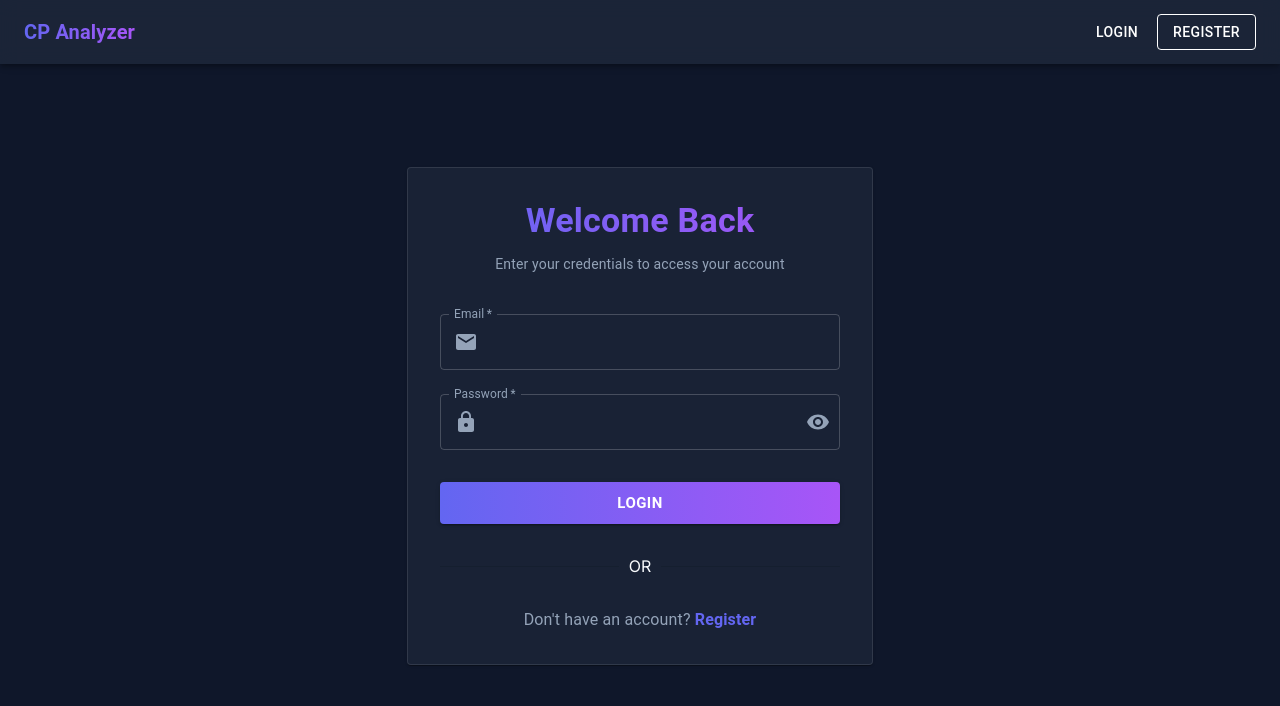
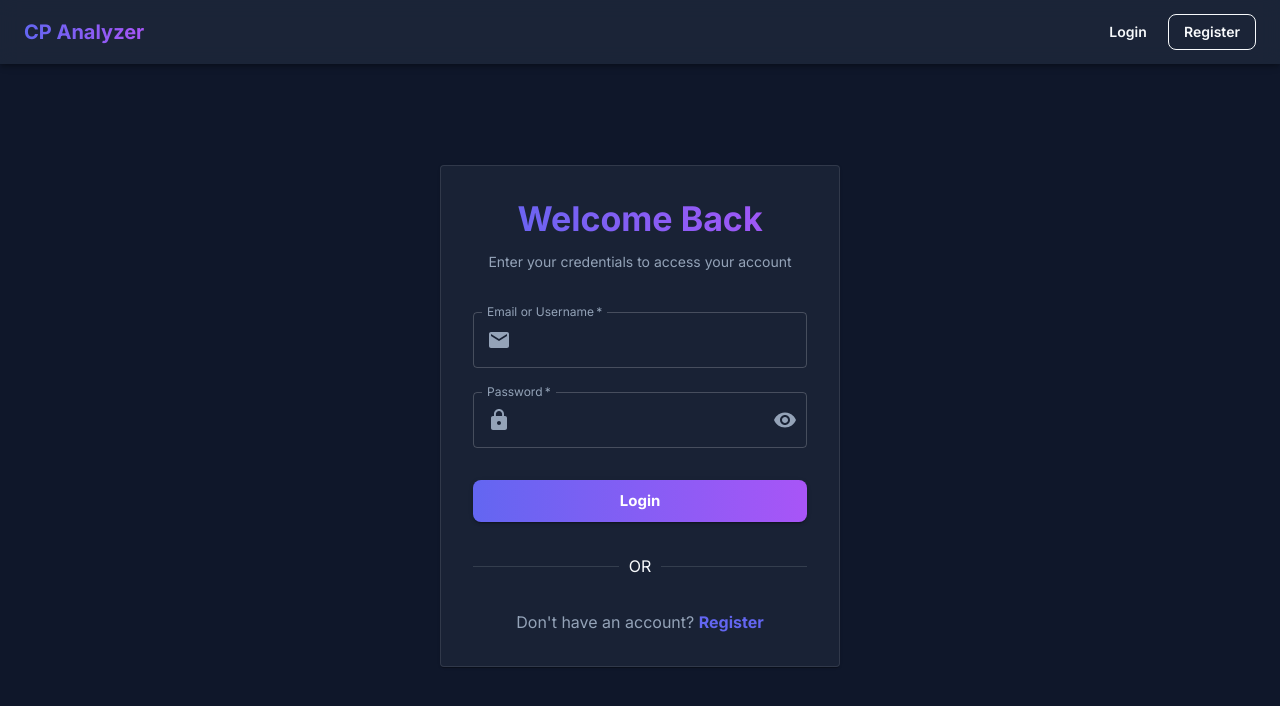
Before and after one commit to Harikrushn9118/cp-hub, a React (Vite) app in the folder client/: page /login in a window 1280 px wide. Shown: the top 706 px of the page. Built offline with nearby package versions, Linux system fonts and the light colour scheme.

Commit message:
improve text visibility with dark theme and chart tooltips

```diff
--- a/client/src/context/AuthContext.jsx
+++ b/client/src/context/AuthContext.jsx
@@ -30,8 +30,8 @@ export const AuthProvider = ({ children }) => {
             console.error('Error fetching profile:', error);
             // If token is invalid, clear it
             if (error.response?.status === 401) {
-            localStorage.removeItem('token');
-            delete axios.defaults.headers.common['Authorization'];
+                localStorage.removeItem('token');
+                delete axios.defaults.headers.common['Authorization'];
             }
             throw error;
         } finally {
@@ -39,8 +39,8 @@ export const AuthProvider = ({ children }) => {
         }
     };
 
-    const login = async (email, password) => {
-        const res = await axios.post(`${API_URL}/auth/login`, { email, password });
+    const login = async (email, password, username) => {
+        const res = await axios.post(`${API_URL}/auth/login`, { email, password, username });
         const { token, ...userData } = res.data;
         // Store token - will persist for 6 hours (handled by backend JWT expiration)
         localStorage.setItem('token', token);
--- a/client/src/main.jsx
+++ b/client/src/main.jsx
@@ -1,16 +1,21 @@
 import React from 'react';
 import ReactDOM from 'react-dom/client';
 import { BrowserRouter } from 'react-router-dom';
+import { ThemeProvider, CssBaseline } from '@mui/material';
 import { AuthProvider } from './context/AuthContext';
 import App from './App';
+import theme from './theme';
 import './index.css';
 
 ReactDOM.createRoot(document.getElementById('root')).render(
     <React.StrictMode>
-        <BrowserRouter>
-            <AuthProvider>
-                <App />
-            </AuthProvider>
-        </BrowserRouter>
+        <ThemeProvider theme={theme}>
+            <CssBaseline />
+            <BrowserRouter>
+                <AuthProvider>
+                    <App />
+                </AuthProvider>
+            </BrowserRouter>
+        </ThemeProvider>
     </React.StrictMode>
 );
--- a/client/src/pages/Dashboard.jsx
+++ b/client/src/pages/Dashboard.jsx
@@ -174,7 +174,10 @@ const Dashboard = () => {
                                 <CartesianGrid strokeDasharray="3 3" stroke="rgba(255,255,255,0.1)" />
                                 <XAxis dataKey="date" stroke="#94a3b8" />
                                 <YAxis stroke="#94a3b8" domain={['auto', 'auto']} />
-                                <Tooltip contentStyle={{ backgroundColor: '#1e293b', border: 'none' }} />
+                                <Tooltip
+                                    contentStyle={{ backgroundColor: '#1e293b', border: '1px solid rgba(255,255,255,0.1)', borderRadius: '8px', color: '#f8fafc' }}
+                                    itemStyle={{ color: '#f8fafc' }}
+                                />
                                 <Line type="monotone" dataKey="newRating" stroke="#6366f1" strokeWidth={2} dot={false} />
                             </LineChart>
                         </ResponsiveContainer>
@@ -198,7 +201,10 @@ const Dashboard = () => {
                                         <Cell key={`cell-${index}`} fill={COLORS[index % COLORS.length]} />
                                     ))}
                                 </Pie>
-                                <Tooltip contentStyle={{ backgroundColor: '#1e293b', border: 'none' }} />
+                                <Tooltip
+                                    contentStyle={{ backgroundColor: '#1e293b', border: '1px solid rgba(255,255,255,0.1)', borderRadius: '8px', color: '#f8fafc' }}
+                                    itemStyle={{ color: '#f8fafc' }}
+                                />
                                 <Legend />
                             </PieChart>
                         </ResponsiveContainer>
@@ -212,7 +218,11 @@ const Dashboard = () => {
                                 <CartesianGrid strokeDasharray="3 3" stroke="rgba(255,255,255,0.1)" />
                                 <XAxis dataKey="name" stroke="#94a3b8" />
                                 <YAxis stroke="#94a3b8" />
-                                <Tooltip contentStyle={{ backgroundColor: '#1e293b', border: 'none' }} />
+                                <Tooltip
+                                    contentStyle={{ backgroundColor: '#1e293b', border: '1px solid rgba(255,255,255,0.1)', borderRadius: '8px', color: '#f8fafc' }}
+                                    cursor={{ fill: 'rgba(255,255,255,0.05)' }}
+                                    itemStyle={{ color: '#f8fafc' }}
+                                />
                                 <Bar dataKey="value" fill="#a855f7" />
                             </BarChart>
                         </ResponsiveContainer>
--- a/client/src/pages/Login.jsx
+++ b/client/src/pages/Login.jsx
@@ -13,7 +13,7 @@ import GoogleIcon from '@mui/icons-material/Google';
 import { motion } from 'framer-motion';
 
 const Login = () => {
-    const [email, setEmail] = useState('');
+    const [identifier, setIdentifier] = useState('');
     const [password, setPassword] = useState('');
     const [showPassword, setShowPassword] = useState(false);
     const [error, setError] = useState('');
@@ -59,7 +59,9 @@ const Login = () => {
         setError('');
         setLoading(true);
         try {
-            await login(email, password);
+            // Determine if input is email
+            const isEmail = identifier.includes('@');
+            await login(isEmail ? identifier : undefined, password, !isEmail ? identifier : undefined);
             navigate('/dashboard');
         } catch (err) {
             setError(err.response?.data?.message || 'Failed to login');
@@ -102,11 +104,11 @@ const Login = () => {
                     <form onSubmit={handleSubmit}>
                         <TextField
                             fullWidth
-                            label="Email"
+                            label="Email or Username"
                             variant="outlined"
                             margin="normal"
-                            value={email}
-                            onChange={(e) => setEmail(e.target.value)}
+                            value={identifier}
+                            onChange={(e) => setIdentifier(e.target.value)}
                             required
                             InputProps={{
                                 startAdornment: (
--- /dev/null
+++ b/client/src/theme.js
@@ -0,0 +1,83 @@
+import { createTheme } from '@mui/material/styles';
+
+const theme = createTheme({
+    palette: {
+        mode: 'dark',
+        primary: {
+            main: '#6366f1', // Indigo 500
+        },
+        secondary: {
+            main: '#a855f7', // Purple 500
+        },
+        background: {
+            default: '#0f172a', // Slate 900
+            paper: '#1e293b',   // Slate 800
+        },
+        text: {
+            primary: '#f8fafc', // Slate 50
+            secondary: '#94a3b8', // Slate 400
+        },
+    },
+    typography: {
+        fontFamily: '"Inter", "Roboto", "Helvetica", "Arial", sans-serif',
+        allVariants: {
+            color: '#f8fafc',
+        },
+        button: {
+            textTransform: 'none',
+            fontWeight: 600,
+        }
+    },
+    components: {
+        MuiButton: {
+            styleOverrides: {
+                root: {
+                    borderRadius: 8,
+                },
+            },
+        },
+        MuiPaper: {
+            styleOverrides: {
+                root: {
+                    backgroundImage: 'none', // Remove default gradient overlay in dark mode
+                },
+            },
+        },
+        MuiOutlinedInput: {
+            styleOverrides: {
+                root: {
+                    '& fieldset': {
+                        borderColor: 'rgba(255, 255, 255, 0.23)',
+                    },
+                    '&:hover fieldset': {
+                        borderColor: '#6366f1',
+                    },
+                    '&.Mui-focused fieldset': {
+                        borderColor: '#6366f1',
+                    },
+                },
+                input: {
+                    color: '#f8fafc', // Explicitly set input text color
+                    '&:-webkit-autofill': {
+                        WebkitBoxShadow: '0 0 0 100px #1e293b inset',
+                        WebkitTextFillColor: '#f8fafc',
+                        caretColor: '#f8fafc',
+                        borderRadius: 'inherit'
+                    },
+                }
+            }
+        },
+        MuiInputLabel: {
+            styleOverrides: {
+                root: {
+                    color: '#94a3b8',
+                    '&.Mui-focused': {
+                        color: '#6366f1',
+                    }
+                }
+            }
+        }
+    },
+});
+
+export default theme;
```
